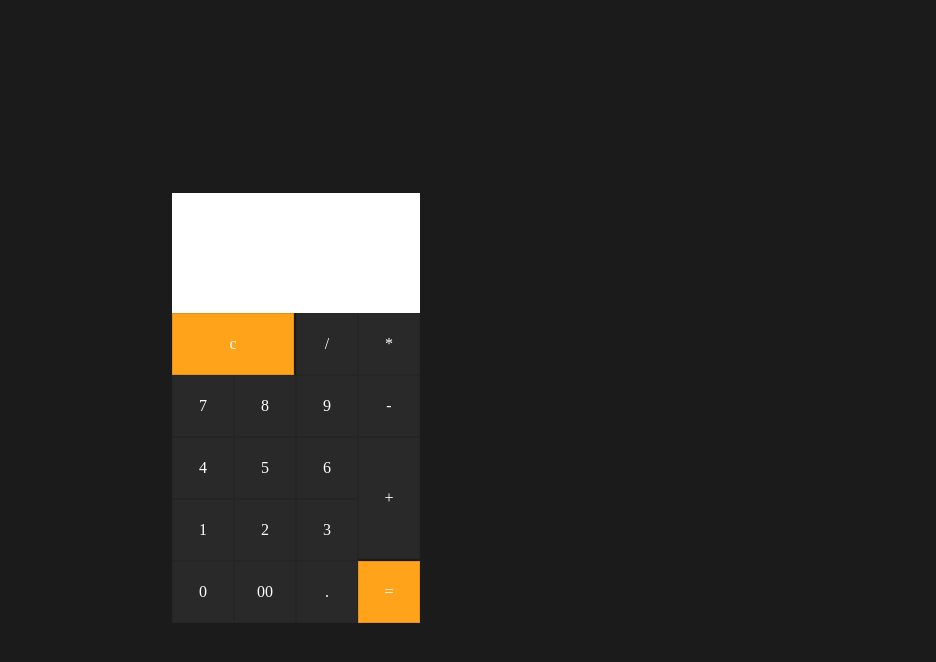
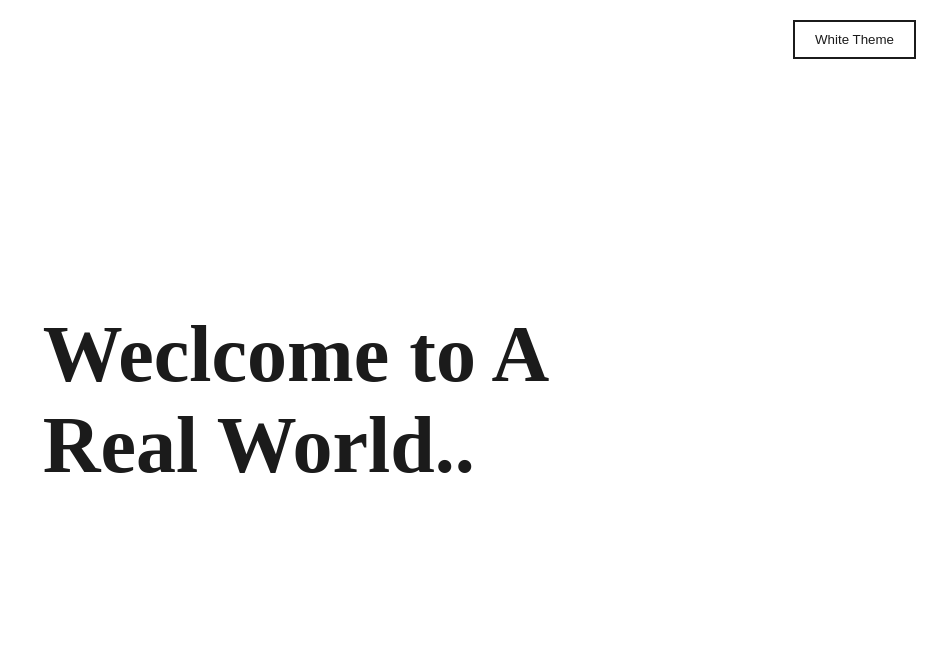
Before and after one commit to Rennatus/react-demos, a React (Vite) app: page / in a window 1280 px wide. Shown: the top 662 px of the page, without its empty margins (344-1280 px from the left). Built offline with nearby package versions, Linux system fonts and the light colour scheme.

Commit message:
project:color toggler

```diff
--- a/src/App.jsx
+++ b/src/App.jsx
@@ -1,8 +1,9 @@
-import Calculator from "./components/Calculator";
+import ToggleBackgroundColor from "./components/ToggleBackgroundColor";
+
 const App = () => {
   return (
     <div>
-      <Calculator />
+      <ToggleBackgroundColor />
     </div>
   );
 };
--- a/src/components/Calculator/index.css
+++ /dev/null
@@ -1,54 +0,0 @@
-*{
-  padding:0;
-  pargin:0
-  box-sizing:border-box;
-  font-family:san-serif;
-}
-
-body{
-  display:flex;
-  justify-content:center;
-  align-items:center;
-  min-height:100vh;
-  background:#1b1b1b;
-}
-.calculator{
-  position: relative;
-  display:grid;
-}
-.calculator .value{
-  grid-column:span 4;
-  height:100px;
-  text-align:right;
-  border:none;
-  outline:none;
-  padding:10px;
-  font-size:18px;
-}
-
-.calculator span{
-  display: grid;
-  width: 60px;
-  height:60px;
-  background: #292929;
-  place-items:center;
-  border:1px solid rgba(0,0,0,0.1);
-  color:#fff;
-}
-
-.calculator span:active{
-  background:rgb(255,163,26);
-  color:#fff;
-}
-.calculator span.clear{
-  grid-column:span 2;
-  width:120px;
-  background:rgb(255,163,26);
-}
-.calculator span.plus{
-  grid-row:span 2;
-  height:120px;
-}
-.calculator span.equal{
-  background:rgb(255,163,26);
-}
--- a/src/components/Calculator/index.jsx
+++ /dev/null
@@ -1,40 +0,0 @@
-import { useState } from "react";
-import "./index.css";
-const Calculator = () => {
-  const [inputValue, setInputValue] = useState("");
-  const clear = () => setInputValue("");
-  const display = (value) => setInputValue(inputValue + value);
-  const calculate = () => setInputValue(eval(inputValue));
-  return (
-    <form className="calculator" name="calc">
-      <input type="text" className="value" value={inputValue} />
-      <span className="num clear" onClick={() => clear()}>
-        c
-      </span>
-      <span onClick={() => display("/")}>/</span>
-      <span onClick={() => display("*")}>*</span>
-      <span onClick={() => display("7")}>7</span>
-      <span onClick={() => display("8")}>8</span>
-      <span onClick={() => display("9")}>9</span>
-      <span onClick={() => display("-")}>-</span>
-      <span onClick={() => display("4")}>4</span>
-      <span onClick={() => display("5")}>5</span>
-      <span onClick={() => display("6")}>6</span>
-      <span className="plus" onClick={() => display("+")}>
-        +
-      </span>
-
-      <span onClick={() => display("1")}>1</span>
-      <span onClick={() => display("2")}>2</span>
-      <span onClick={() => display("3")}>3</span>
-      <span onClick={() => display("0")}>0</span>
-      <span onClick={() => display("00")}>00</span>
-      <span onClick={() => display(".")}>.</span>
-      <span className="num equal" onClick={() => calculate()}>
-        =
-      </span>
-    </form>
-  );
-};
-
-export default Calculator;
--- /dev/null
+++ b/src/components/ToggleBackgroundColor/index.css
@@ -0,0 +1,26 @@
+* {
+  margin: 0;
+  padding: 0;
+  box-sizing: border-box;
+  font-size: sans-serif;
+}
+body section {
+  height: 100vh;
+  display: flex;
+  flex-direction: column;
+  justify-content: center;
+  align-items: center;
+}
+button {
+  position: absolute;
+  top: 20px;
+  right: 20px;
+  padding: 10px 20px;
+  background: transparent;
+  cursor: pointer;
+}
+section.content h1{
+  font-size:5rem;
+  font-family:"Bungee Outline",cursive;
+  line-height 80px;
+}
--- /dev/null
+++ b/src/components/ToggleBackgroundColor/index.jsx
@@ -0,0 +1,34 @@
+import { useState } from "react";
+import "./index.css";
+const ToggleBackgroundColor = () => {
+  const [backgroundColor, setBackgroundColor] = useState("white");
+  const [textColor, setTextColor] = useState("#1b1b1b");
+  const [buttonStyle, setButtonStyle] = useState("white");
+
+  const handleClick = () => {
+    setBackgroundColor(backgroundColor === "white" ? "#1b1b1b" : "white");
+    setTextColor(textColor === "#1b1b1b" ? "#ffa31a" : "#1b1b1b");
+    setButtonStyle(backgroundColor === "white" ? "#1b1b1b" : "white");
+  };
+
+  return (
+    <section style={{ backgroundColor, color: textColor }}>
+      <button
+        onClick={handleClick}
+        style={{
+          buttonStyle,
+          color: textColor,
+          border: `2px solid ${textColor}`,
+        }}
+      >
+        {backgroundColor === "#1b1b1b" ? "Black Theme" : "White Theme"}
+      </button>
+      <section className="content">
+        <h1>
+          Weclcome to A <br /> Real World..
+        </h1>
+      </section>
+    </section>
+  );
+};
+export default ToggleBackgroundColor;
```
